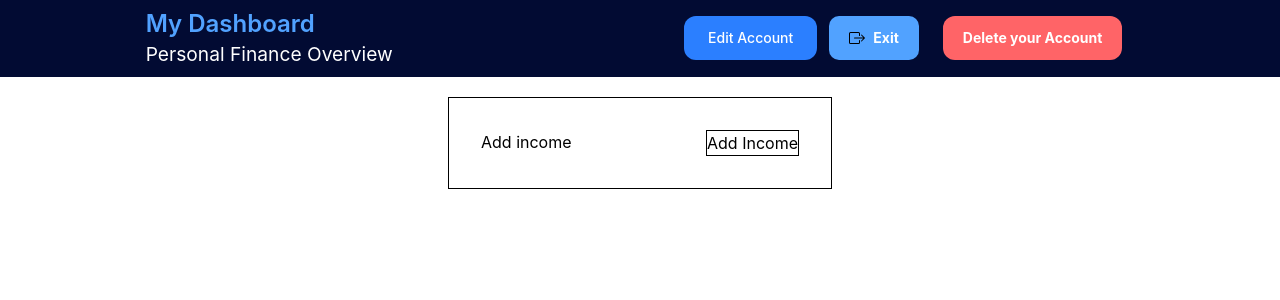
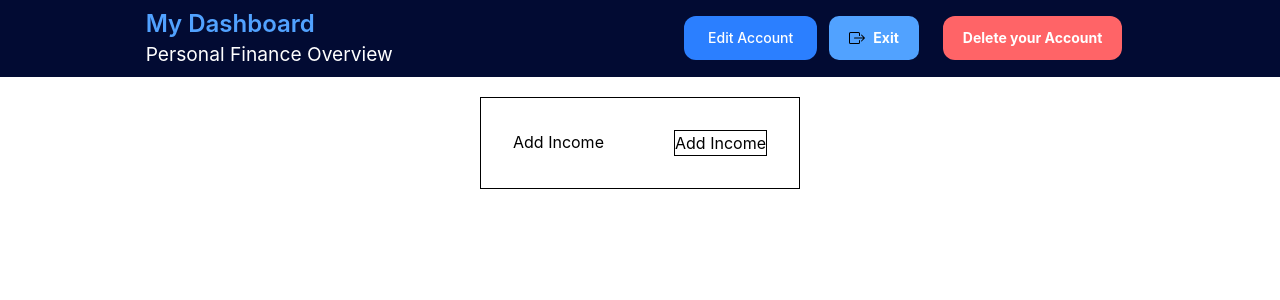
Before and after one commit to Maksas2002/Projektas1, a React (Vite) app in the folder front/: page /user/dashboard in a window 1280 px wide. Shown: the top 300 px of the page. Built offline with nearby package versions, Linux system fonts and the light colour scheme; sample sign-in values are in the browser's storage.

Commit message:
add validation for front with error messages

```diff
--- a/front/src/components/AddIncome/AddIncome.jsx
+++ b/front/src/components/AddIncome/AddIncome.jsx
@@ -10,9 +10,9 @@ function AddIncome() {
 
   return (
     <>
-      <section className="border p-8 mt-5 w-[30%]">
+      <section className="border p-8 mt-5 w-[25%]">
         <div className="flex justify-between">
-          <p>Add income</p>
+          <p>Add Income</p>
           <button type="button" className="border block" onClick={toShow}>
             Add Income
           </button>
--- a/front/src/components/AddIncome/AddIncomeForm.jsx
+++ b/front/src/components/AddIncome/AddIncomeForm.jsx
@@ -6,11 +6,9 @@ import errorHandler from "../../utils/errorHandler";
 
 function AddIncomeForm() {
   const [error, setError] = useState(null);
-  const user  = useContext(UserContext);
+  const user = useContext(UserContext);
 
-
-const userId = user.user.id;
-
+  const userId = user.user.id;
 
   const {
     register,
@@ -25,7 +23,7 @@ const userId = user.user.id;
         `http://localhost:3000/api/v1/user/${userId}/income/add`,
         data,
         {
-           withCredentials: true,
+          withCredentials: true,
         },
       );
 
@@ -38,7 +36,7 @@ const userId = user.user.id;
 
   return (
     <>
-      <form onSubmit={handleSubmit(onSubmit)}>
+      <form className="flex flex-col" onSubmit={handleSubmit(onSubmit)}>
         <label className="block">Amount (EUR)</label>
 
         <input
@@ -50,6 +48,11 @@ const userId = user.user.id;
             min: { value: 0, message: "Number cannot be negative" },
           })}
         />
+        {errors.amount && (
+          <p className="text-center">
+            Must be a non negative number and cannot post letters
+          </p>
+        )}
 
         <label className="block">Description</label>
         <input
@@ -57,6 +60,9 @@ const userId = user.user.id;
           className="border"
           {...register("description", { maxLength: 255 })}
         />
+        {errors.description && (
+          <p className="text-center">Cannot be longer than 255 characters</p>
+        )}
 
         <label className="block">Date</label>
         <input
@@ -64,8 +70,9 @@ const userId = user.user.id;
           className="border"
           {...register("date", { required: true })}
         />
+        {errors.date && <p className="text-center">Must write a date</p>}
 
-        <input type="submit" className="block border" value="Add Income" />
+        <input type="submit" className="block border mt-3" value="Add Income" />
 
         <p>{error}</p>
       </form>
```
